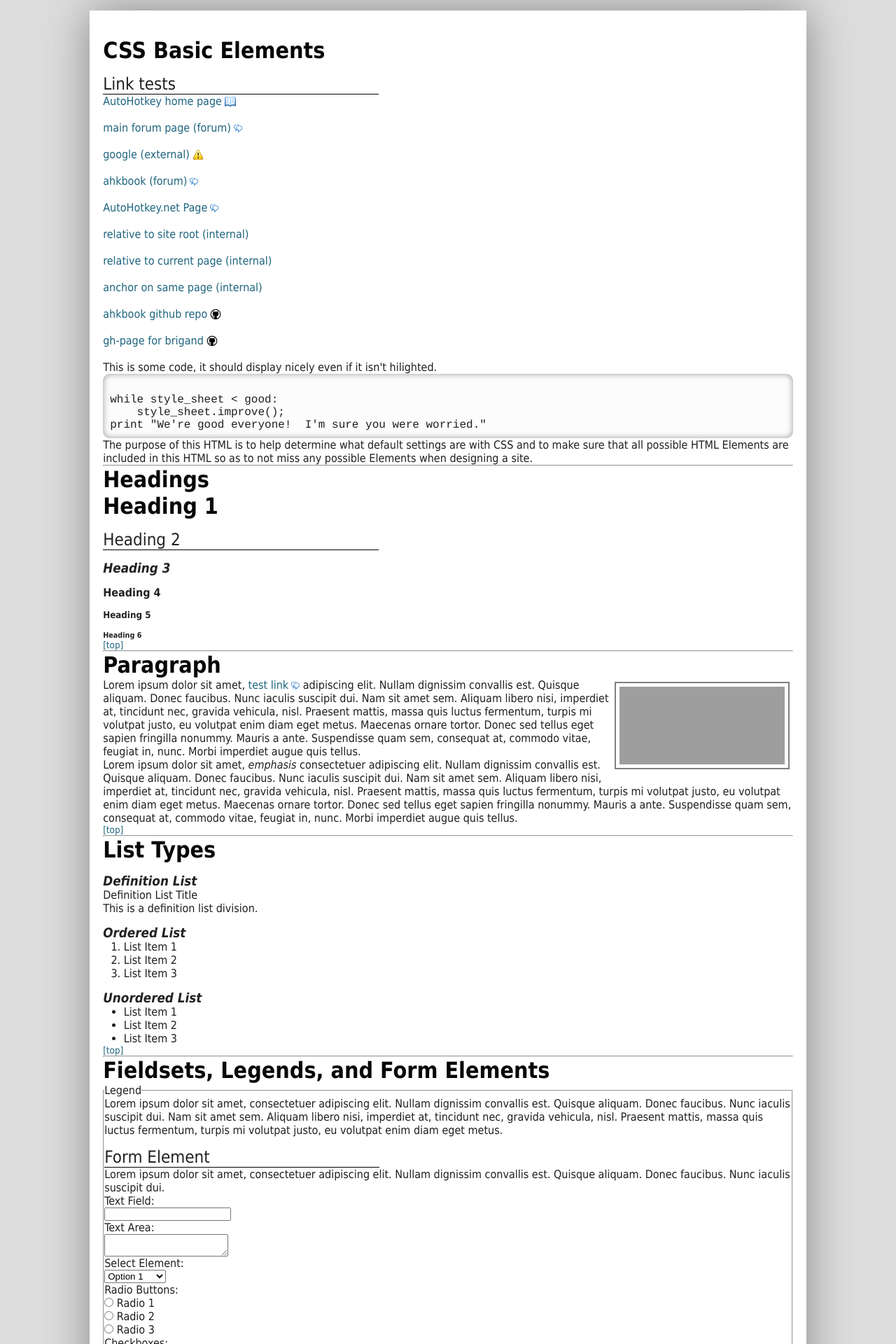
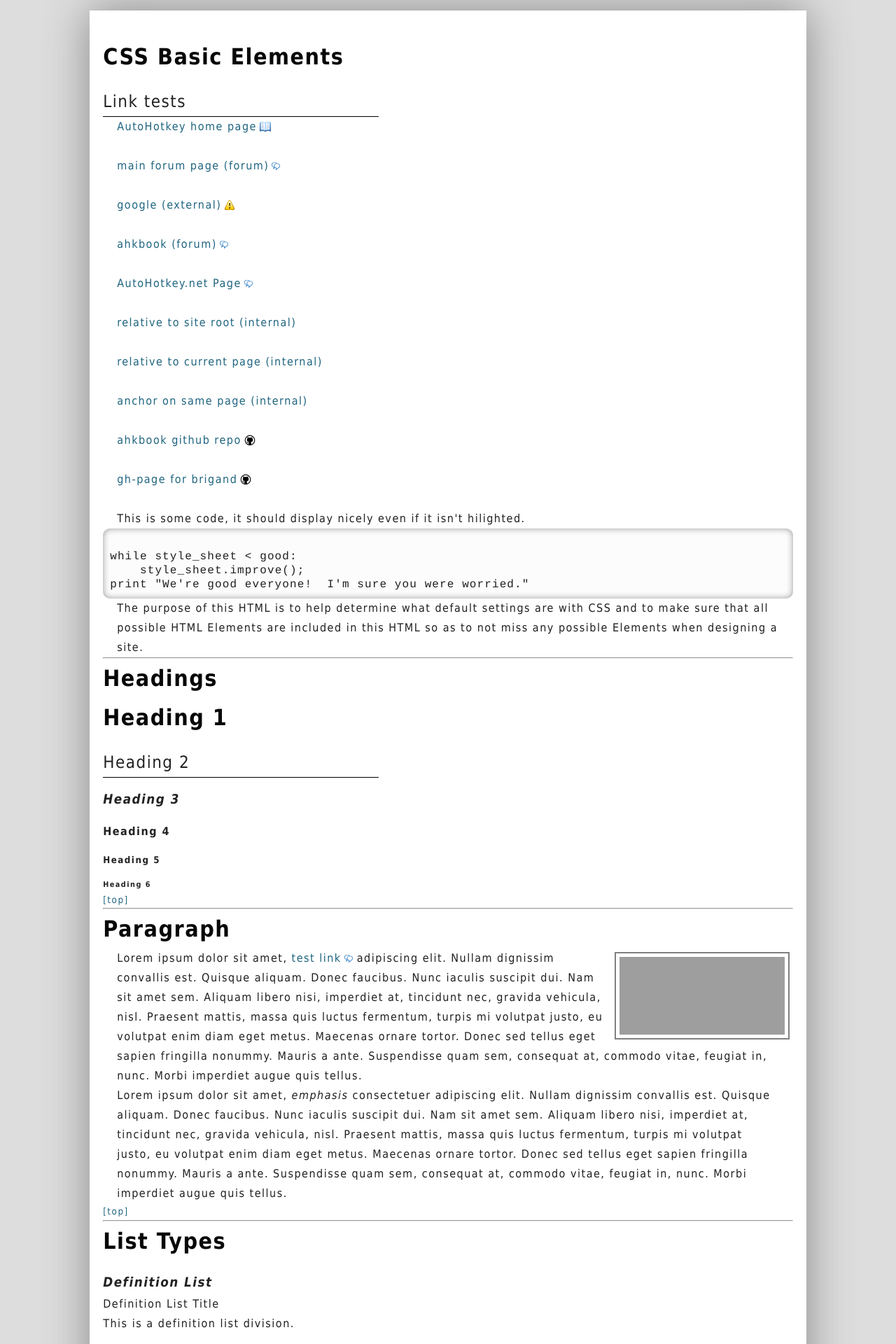
Before and after one commit to maul-esel/ahkbook, a Jekyll site: the page css/tests/index.html, which Jekyll copies as it is, in a window 1280 px wide. Shown: the top 1920 px of the page at 70% size. Built offline with Jekyll 4.4.1, drawn with Linux system fonts in a browser that asks for light colours; grey boxes are pictures that could not be loaded.

Commit message:
Implemented letter spacing and paragraph indentation.  ul and li are now correct

```diff
--- a/css/default.css
+++ b/css/default.css
@@ -18,6 +18,9 @@
 	-webkit-box-sizing: border-box; /* Safari/Chrome, other WebKit */
 	-moz-box-sizing: border-box;    /* Firefox, other Gecko */
 	box-sizing: border-box;         /* Opera/IE 8+ */
+
+	letter-spacing: 1.5px;
+	line-height: 175%;
 }
 
 body {
@@ -40,8 +43,10 @@ body {
 	box-shadow: 0px 0px 60px #888;
 }
 
-
-
+.content > p , li {
+	margin-right: 20px;
+	margin-left: 20px;
+}
 
 /* --------------------------------------------------
    Headings  --------------------------------------- */
@@ -170,6 +175,8 @@ pre {
 
 pre * {
 	font-family: "Droid Sans Mono", Courier, monospace;
+	letter-spacing: 1.1px;
+	line-height: 125%;
 }
 
 
@@ -183,6 +190,11 @@ ul, ol {
 ol {
 	font-style: italic;
 	font-weight: bold;
+	list-style-type: decimal;
+}
+
+ul {
+	list-style-type: disc;
 }
 
 ol li {
```
